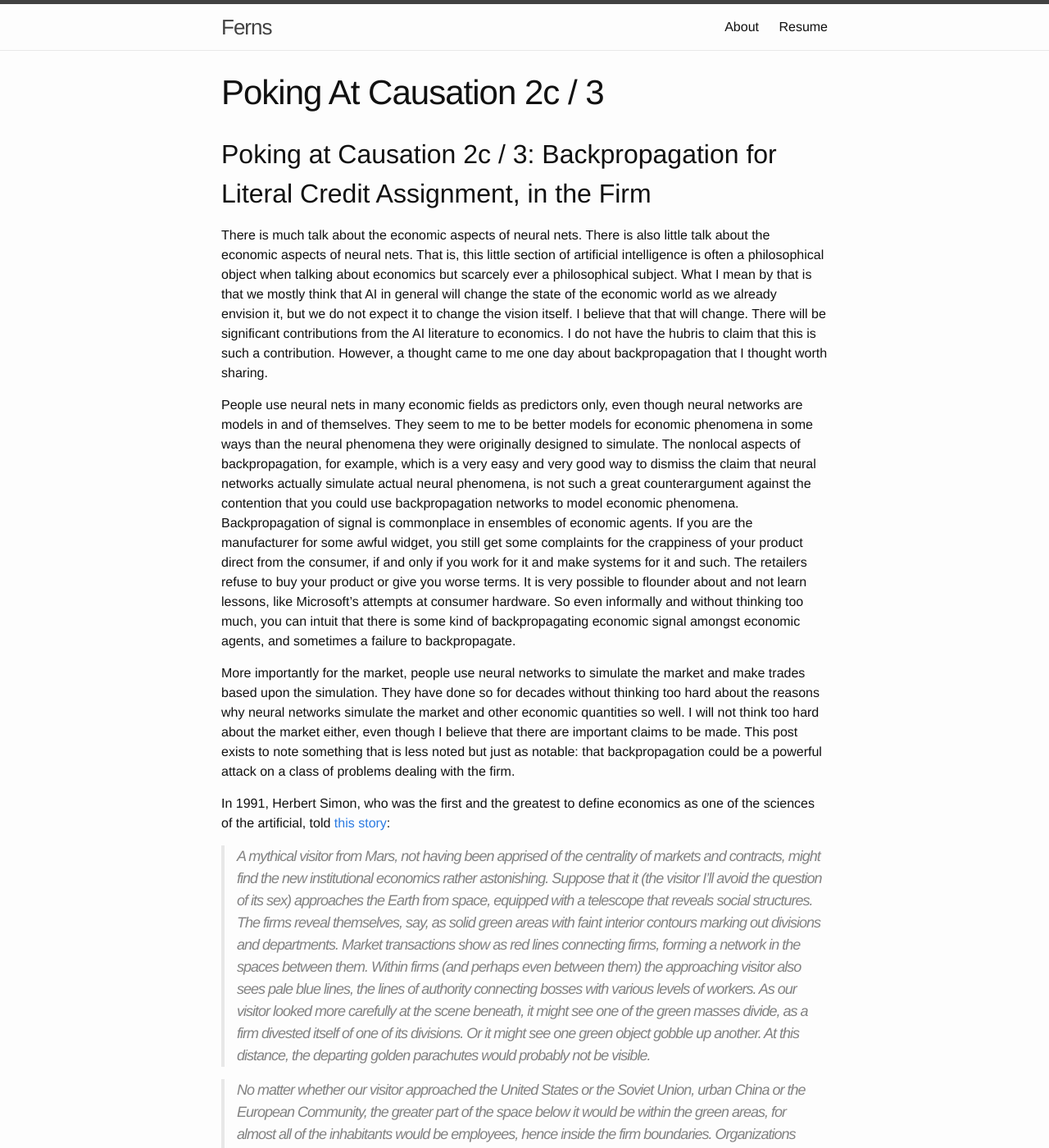
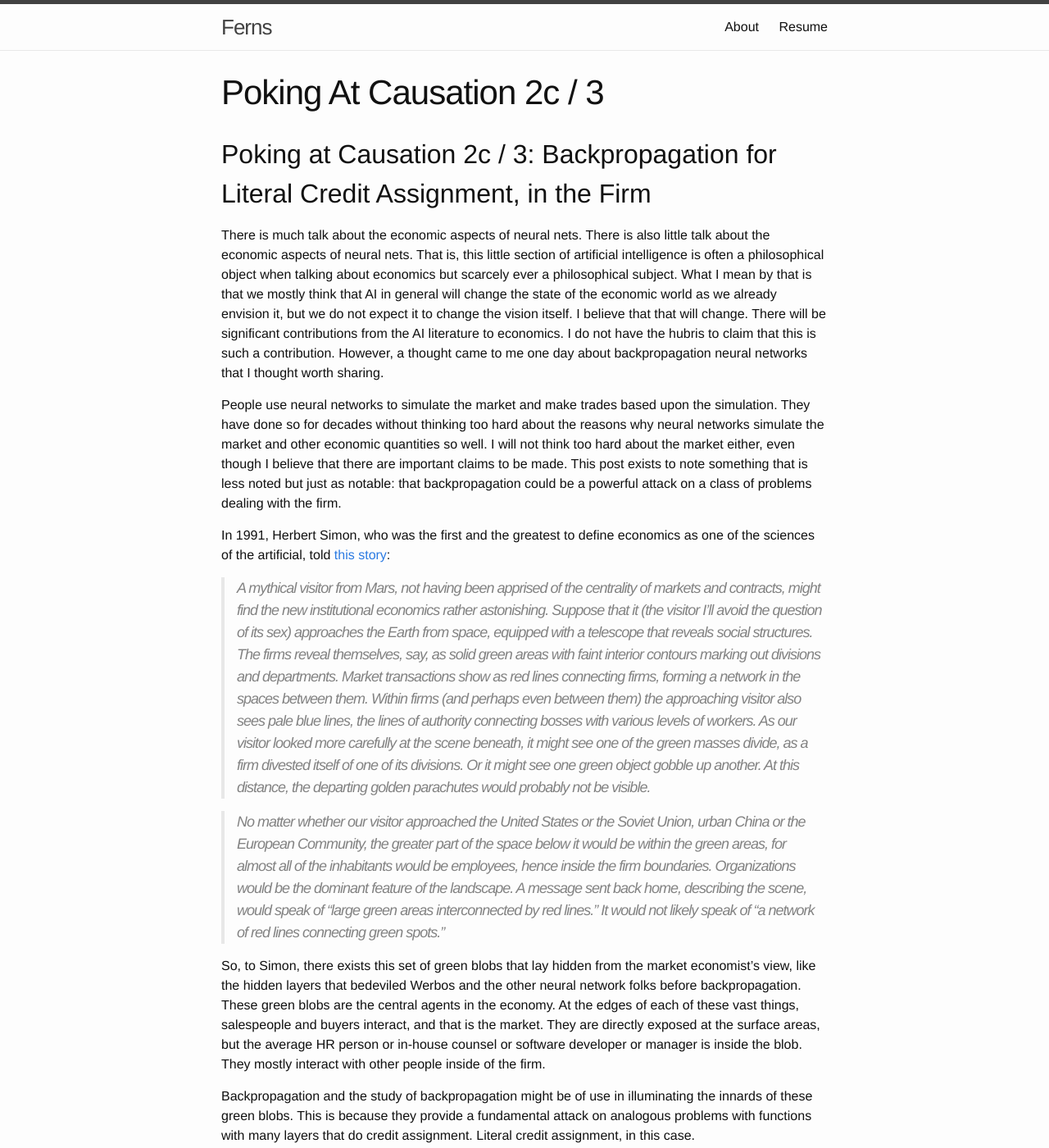
Before and after one commit to howonlee/howonlee.github.io, a Jekyll site: the page built from _posts/2017-05-30-Poking%20At%20Causation2c.md, in a window 1280 px wide and 1400 px high. Shown: the whole window at 82% size. Built offline with Jekyll 4.4.1, drawn with Linux system fonts in a browser that asks for light colours.

Commit message:
another nit fix

```diff
--- a/_posts/2017-05-30-Poking%20At%20Causation2c.md
+++ b/_posts/2017-05-30-Poking%20At%20Causation2c.md
@@ -6,11 +6,9 @@
 Poking at Causation 2c / 3: Backpropagation for Literal Credit Assignment, in the Firm
 --
 
-There is much talk about the economic aspects of neural nets. There is also little talk about the economic aspects of neural nets. That is, this little section of artificial intelligence is often a philosophical object when talking about economics but scarcely ever a philosophical subject. What I mean by that is that we mostly think that AI in general will change the state of the economic world as we already envision it, but we do not expect it to change the vision itself. I believe that that will change. There will be significant contributions from the AI literature to economics. I do not have the hubris to claim that this is such a contribution. However, a thought came to me one day about backpropagation that I thought worth sharing.
+There is much talk about the economic aspects of neural nets. There is also little talk about the economic aspects of neural nets. That is, this little section of artificial intelligence is often a philosophical object when talking about economics but scarcely ever a philosophical subject. What I mean by that is that we mostly think that AI in general will change the state of the economic world as we already envision it, but we do not expect it to change the vision itself. I believe that that will change. There will be significant contributions from the AI literature to economics. I do not have the hubris to claim that this is such a contribution. However, a thought came to me one day about backpropagation neural networks that I thought worth sharing.
 
-People use neural nets in many economic fields as predictors only, even though neural networks are models in and of themselves. They seem to me to be better models for economic phenomena in some ways than the neural phenomena they were originally designed to simulate. The nonlocal aspects of backpropagation, for example, which is a very easy and very good way to dismiss the claim that neural networks actually simulate actual neural phenomena, is not such a great counterargument against the contention that you could use backpropagation networks to model economic phenomena. Backpropagation of signal is commonplace in ensembles of economic agents. If you are the manufacturer for some awful widget, you still get some complaints for the crappiness of your product direct from the consumer, if and only if you work for it and make systems for it and such. The retailers refuse to buy your product or give you worse terms. It is very possible to flounder about and not learn lessons, like Microsoft's attempts at consumer hardware. So even informally and without thinking too much, you can intuit that there is some kind of backpropagating economic signal amongst economic agents, and sometimes a failure to backpropagate.
-
-More importantly for the market, people use neural networks to simulate the market and make trades based upon the simulation. They have done so for decades without thinking too hard about the reasons why neural networks simulate the market and other economic quantities so well. I will not think too hard about the market either, even though I believe that there are important claims to be made. This post exists to note something that is less noted but just as notable: that backpropagation could be a powerful attack on a class of problems dealing with the firm.
+People use neural networks to simulate the market and make trades based upon the simulation. They have done so for decades without thinking too hard about the reasons why neural networks simulate the market and other economic quantities so well. I will not think too hard about the market either, even though I believe that there are important claims to be made. This post exists to note something that is less noted but just as notable: that backpropagation could be a powerful attack on a class of problems dealing with the firm.
 
 In 1991, Herbert Simon, who was the first and the greatest to define economics as one of the sciences of the artificial, told [this story](http://people.ds.cam.ac.uk/mb65/mst-ir/documents/simon-1991.pdf):
 
```
